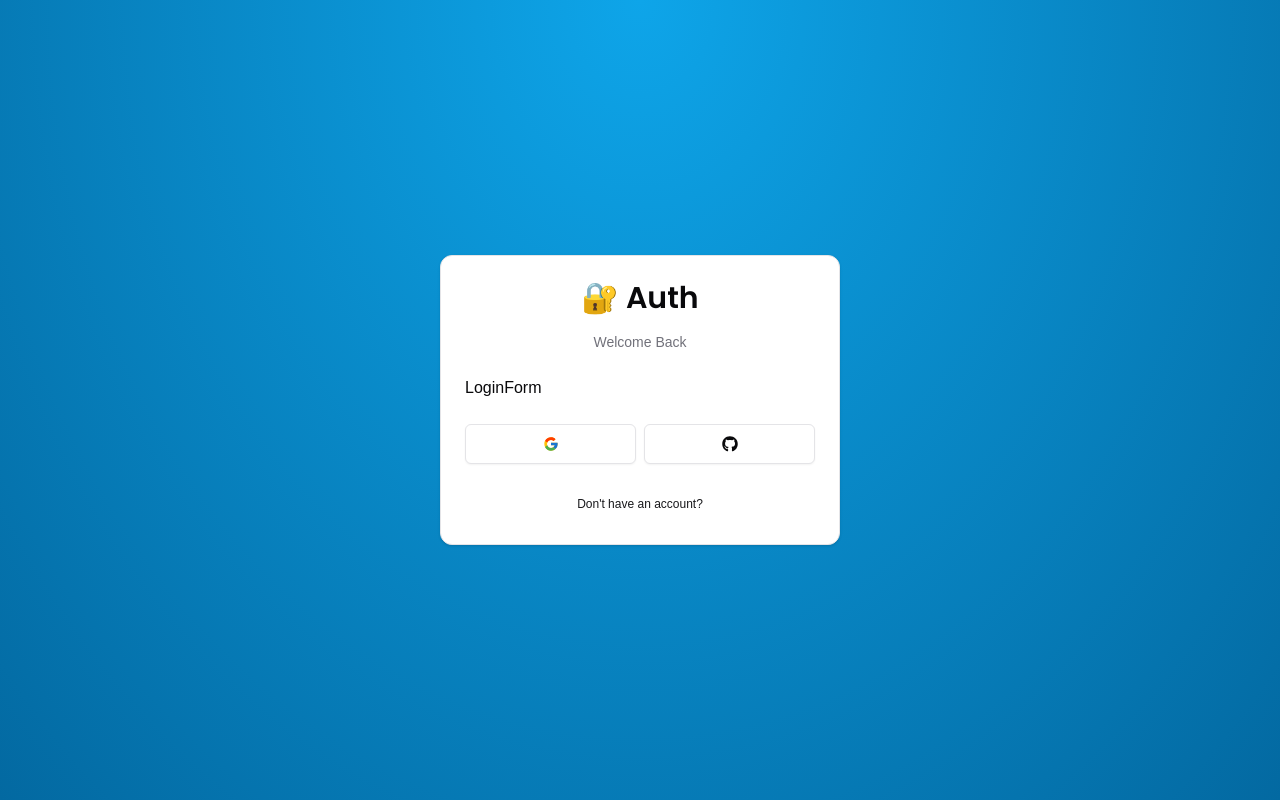
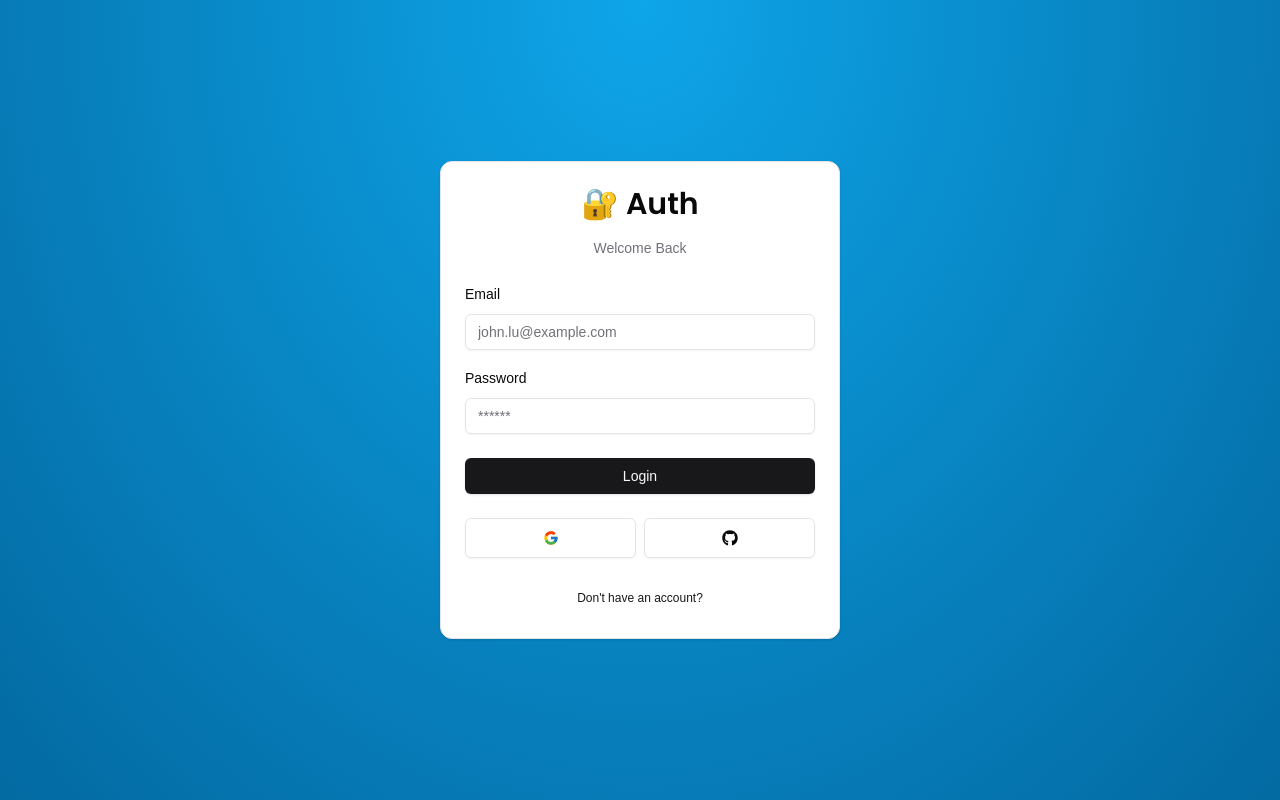
Before and after one commit to JiangShuuu/next-demo, a Next.js app: page /auth/login in a window 1280 px wide. Built offline with nearby package versions, Linux system fonts and the light colour scheme.

Commit message:
add login form

```diff
--- a/components/auth/login-form.tsx
+++ b/components/auth/login-form.tsx
@@ -1,6 +1,40 @@
+"use client";
+
+import { useForm } from "react-hook-form";
+import { zodResolver } from "@hookform/resolvers/zod";
+import * as z from "zod";
+
+import { LoginSchema } from "@/schemas";
+import {
+  Form,
+  FormControl,
+  FormField,
+  FormItem,
+  FormLabel,
+  FormMessage,
+} from "@/components/ui/form";
+
 import { CardWrapper } from "@/components/auth/card-wrapper";
+import { Input } from "@/components/ui/input";
+import { Button } from "@/components/ui/button";
+import { FormError } from "@/components/form-error";
+import { FormSuccess } from "@/components/form-success";
 
 export const LoginForm = () => {
+  const form = useForm<z.infer<typeof LoginSchema>>({
+    resolver: zodResolver(LoginSchema),
+    defaultValues: {
+      email: "",
+      password: "",
+    },
+  });
+
+  function onSubmit(values: z.infer<typeof LoginSchema>) {
+    // Do something with the form values.
+    // ✅ This will be type-safe and validated.
+    console.log(values);
+  }
+
   return (
     <CardWrapper
       headerLabel="Welcome Back"
@@ -8,7 +42,47 @@
       backButtonHref="/auth/register"
       showSocial
     >
-      <div>LoginForm</div>
+      <Form {...form}>
+        <form onSubmit={form.handleSubmit(onSubmit)} className="space-y-6">
+          <div className="space-y-4">
+            <FormField
+              control={form.control}
+              name="email"
+              render={({ field }) => (
+                <FormItem>
+                  <FormLabel>Email</FormLabel>
+                  <FormControl>
+                    <Input
+                      {...field}
+                      placeholder="john.lu@example.com"
+                      type="email"
+                    />
+                  </FormControl>
+                  <FormMessage />
+                </FormItem>
+              )}
+            />
+            <FormField
+              control={form.control}
+              name="password"
+              render={({ field }) => (
+                <FormItem>
+                  <FormLabel>Password</FormLabel>
+                  <FormControl>
+                    <Input {...field} placeholder="******" type="password" />
+                  </FormControl>
+                  <FormMessage />
+                </FormItem>
+              )}
+            />
+          </div>
+          <FormSuccess message="" />
+          <FormError message="" />
+          <Button type="submit" className="w-full">
+            Login
+          </Button>
+        </form>
+      </Form>
     </CardWrapper>
   );
 };
--- /dev/null
+++ b/components/form-error.tsx
@@ -0,0 +1,15 @@
+import { ExclamationTriangleIcon } from "@radix-ui/react-icons";
+
+interface FormErrorProps {
+  message: string;
+}
+
+export const FormError = ({ message }: FormErrorProps) => {
+  if (!message) return null;
+  return (
+    <div className="bg-destructive/15 p-3 rounded-md flex items-center gap-x-2 text-sm text-destructive">
+      <ExclamationTriangleIcon className="w-4 h-4" />
+      <p>{message}</p>
+    </div>
+  );
+};
--- /dev/null
+++ b/components/form-success.tsx
@@ -0,0 +1,15 @@
+import { CheckCircledIcon } from "@radix-ui/react-icons";
+
+interface FormSuccessProps {
+  message: string;
+}
+
+export const FormSuccess = ({ message }: FormSuccessProps) => {
+  if (!message) return null;
+  return (
+    <div className="bg-emerald-500/15 p-3 rounded-md flex items-center gap-x-2 text-sm text-emerald-500">
+      <CheckCircledIcon className="w-4 h-4" />
+      <p>{message}</p>
+    </div>
+  );
+};
--- /dev/null
+++ b/components/ui/form.tsx
@@ -0,0 +1,178 @@
+"use client"
+
+import * as React from "react"
+import * as LabelPrimitive from "@radix-ui/react-label"
+import { Slot } from "@radix-ui/react-slot"
+import {
+  Controller,
+  ControllerProps,
+  FieldPath,
+  FieldValues,
+  FormProvider,
+  useFormContext,
+} from "react-hook-form"
+
+import { cn } from "@/lib/utils"
+import { Label } from "@/components/ui/label"
+
+const Form = FormProvider
+
+type FormFieldContextValue<
+  TFieldValues extends FieldValues = FieldValues,
+  TName extends FieldPath<TFieldValues> = FieldPath<TFieldValues>
+> = {
+  name: TName
+}
+
+const FormFieldContext = React.createContext<FormFieldContextValue>(
+  {} as FormFieldContextValue
+)
+
+const FormField = <
+  TFieldValues extends FieldValues = FieldValues,
+  TName extends FieldPath<TFieldValues> = FieldPath<TFieldValues>
+>({
+  ...props
+}: ControllerProps<TFieldValues, TName>) => {
+  return (
+    <FormFieldContext.Provider value={{ name: props.name }}>
+      <Controller {...props} />
+    </FormFieldContext.Provider>
+  )
+}
+
+const useFormField = () => {
+  const fieldContext = React.useContext(FormFieldContext)
+  const itemContext = React.useContext(FormItemContext)
+  const { getFieldState, formState } = useFormContext()
+
+  const fieldState = getFieldState(fieldContext.name, formState)
+
+  if (!fieldContext) {
+    throw new Error("useFormField should be used within <FormField>")
+  }
+
+  const { id } = itemContext
+
+  return {
+    id,
+    name: fieldContext.name,
+    formItemId: `${id}-form-item`,
+    formDescriptionId: `${id}-form-item-description`,
+    formMessageId: `${id}-form-item-message`,
+    ...fieldState,
+  }
+}
+
+type FormItemContextValue = {
+  id: string
+}
+
+const FormItemContext = React.createContext<FormItemContextValue>(
+  {} as FormItemContextValue
+)
+
+const FormItem = React.forwardRef<
+  HTMLDivElement,
+  React.HTMLAttributes<HTMLDivElement>
+>(({ className, ...props }, ref) => {
+  const id = React.useId()
+
+  return (
+    <FormItemContext.Provider value={{ id }}>
+      <div ref={ref} className={cn("space-y-2", className)} {...props} />
+    </FormItemContext.Provider>
+  )
+})
+FormItem.displayName = "FormItem"
+
+const FormLabel = React.forwardRef<
+  React.ElementRef<typeof LabelPrimitive.Root>,
+  React.ComponentPropsWithoutRef<typeof LabelPrimitive.Root>
+>(({ className, ...props }, ref) => {
+  const { error, formItemId } = useFormField()
+
+  return (
+    <Label
+      ref={ref}
+      className={cn(error && "text-destructive", className)}
+      htmlFor={formItemId}
+      {...props}
+    />
+  )
+})
+FormLabel.displayName = "FormLabel"
+
+const FormControl = React.forwardRef<
+  React.ElementRef<typeof Slot>,
+  React.ComponentPropsWithoutRef<typeof Slot>
+>(({ ...props }, ref) => {
+  const { error, formItemId, formDescriptionId, formMessageId } = useFormField()
+
+  return (
+    <Slot
+      ref={ref}
+      id={formItemId}
+      aria-describedby={
+        !error
+          ? `${formDescriptionId}`
+          : `${formDescriptionId} ${formMessageId}`
+      }
+      aria-invalid={!!error}
+      {...props}
+    />
+  )
+})
+FormControl.displayName = "FormControl"
+
+const FormDescription = React.forwardRef<
+  HTMLParagraphElement,
+  React.HTMLAttributes<HTMLParagraphElement>
+>(({ className, ...props }, ref) => {
+  const { formDescriptionId } = useFormField()
+
+  return (
+    <p
+      ref={ref}
+      id={formDescriptionId}
+      className={cn("text-[0.8rem] text-muted-foreground", className)}
+      {...props}
+    />
+  )
+})
+FormDescription.displayName = "FormDescription"
+
+const FormMessage = React.forwardRef<
+  HTMLParagraphElement,
+  React.HTMLAttributes<HTMLParagraphElement>
+>(({ className, children, ...props }, ref) => {
+  const { error, formMessageId } = useFormField()
+  const body = error ? String(error?.message) : children
+
+  if (!body) {
+    return null
+  }
+
+  return (
+    <p
+      ref={ref}
+      id={formMessageId}
+      className={cn("text-[0.8rem] font-medium text-destructive", className)}
+      {...props}
+    >
+      {body}
+    </p>
+  )
+})
+FormMessage.displayName = "FormMessage"
+
+export {
+  useFormField,
+  Form,
+  FormItem,
+  FormLabel,
+  FormControl,
+  FormDescription,
+  FormMessage,
+  FormField,
+}
--- /dev/null
+++ b/components/ui/input.tsx
@@ -0,0 +1,25 @@
+import * as React from "react"
+
+import { cn } from "@/lib/utils"
+
+export interface InputProps
+  extends React.InputHTMLAttributes<HTMLInputElement> {}
+
+const Input = React.forwardRef<HTMLInputElement, InputProps>(
+  ({ className, type, ...props }, ref) => {
+    return (
+      <input
+        type={type}
+        className={cn(
+          "flex h-9 w-full rounded-md border border-input bg-transparent px-3 py-1 text-sm shadow-sm transition-colors file:border-0 file:bg-transparent file:text-sm file:font-medium file:text-foreground placeholder:text-muted-foreground focus-visible:outline-none focus-visible:ring-1 focus-visible:ring-ring disabled:cursor-not-allowed disabled:opacity-50",
+          className
+        )}
+        ref={ref}
+        {...props}
+      />
+    )
+  }
+)
+Input.displayName = "Input"
+
+export { Input }
--- /dev/null
+++ b/components/ui/label.tsx
@@ -0,0 +1,26 @@
+"use client"
+
+import * as React from "react"
+import * as LabelPrimitive from "@radix-ui/react-label"
+import { cva, type VariantProps } from "class-variance-authority"
+
+import { cn } from "@/lib/utils"
+
+const labelVariants = cva(
+  "text-sm font-medium leading-none peer-disabled:cursor-not-allowed peer-disabled:opacity-70"
+)
+
+const Label = React.forwardRef<
+  React.ElementRef<typeof LabelPrimitive.Root>,
+  React.ComponentPropsWithoutRef<typeof LabelPrimitive.Root> &
+    VariantProps<typeof labelVariants>
+>(({ className, ...props }, ref) => (
+  <LabelPrimitive.Root
+    ref={ref}
+    className={cn(labelVariants(), className)}
+    {...props}
+  />
+))
+Label.displayName = LabelPrimitive.Root.displayName
+
+export { Label }
--- a/package.json
+++ b/package.json
@@ -10,7 +10,9 @@
     "ui": "npx shadcn@latest add"
   },
   "dependencies": {
+    "@hookform/resolvers": "^3.9.0",
     "@radix-ui/react-icons": "^1.3.0",
+    "@radix-ui/react-label": "^2.1.0",
     "@radix-ui/react-slot": "^1.1.0",
     "class-variance-authority": "^0.7.0",
     "clsx": "^2.1.1",
@@ -18,9 +20,11 @@
     "next": "14.2.15",
     "react": "^18",
     "react-dom": "^18",
+    "react-hook-form": "^7.53.1",
     "react-icons": "^5.3.0",
     "tailwind-merge": "^2.5.4",
-    "tailwindcss-animate": "^1.0.7"
+    "tailwindcss-animate": "^1.0.7",
+    "zod": "^3.23.8"
   },
   "devDependencies": {
     "typescript": "^5",
--- /dev/null
+++ b/schemas/index.ts
@@ -0,0 +1,14 @@
+import * as z from "zod";
+
+export const LoginSchema = z.object({
+  email: z
+    .string({
+      invalid_type_error: "Email is required",
+    })
+    .email({
+      message: "Please enter a valid email address",
+  }),
+  password: z.string().min(1, {
+    message: "Password is required",
+  }),
+});
```
Also changed, not shown: 1 other file (tests, documents, lock files or other folders).
